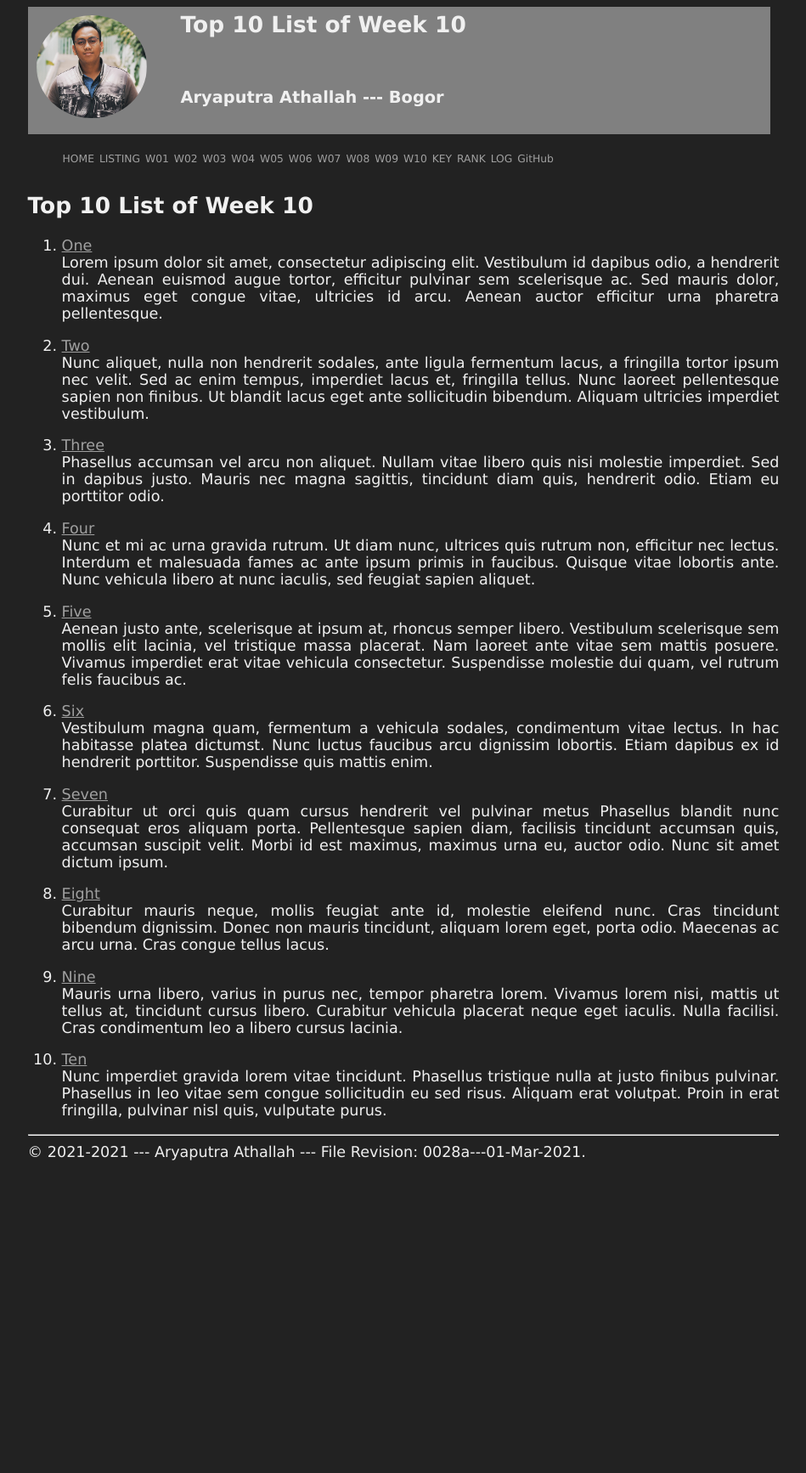
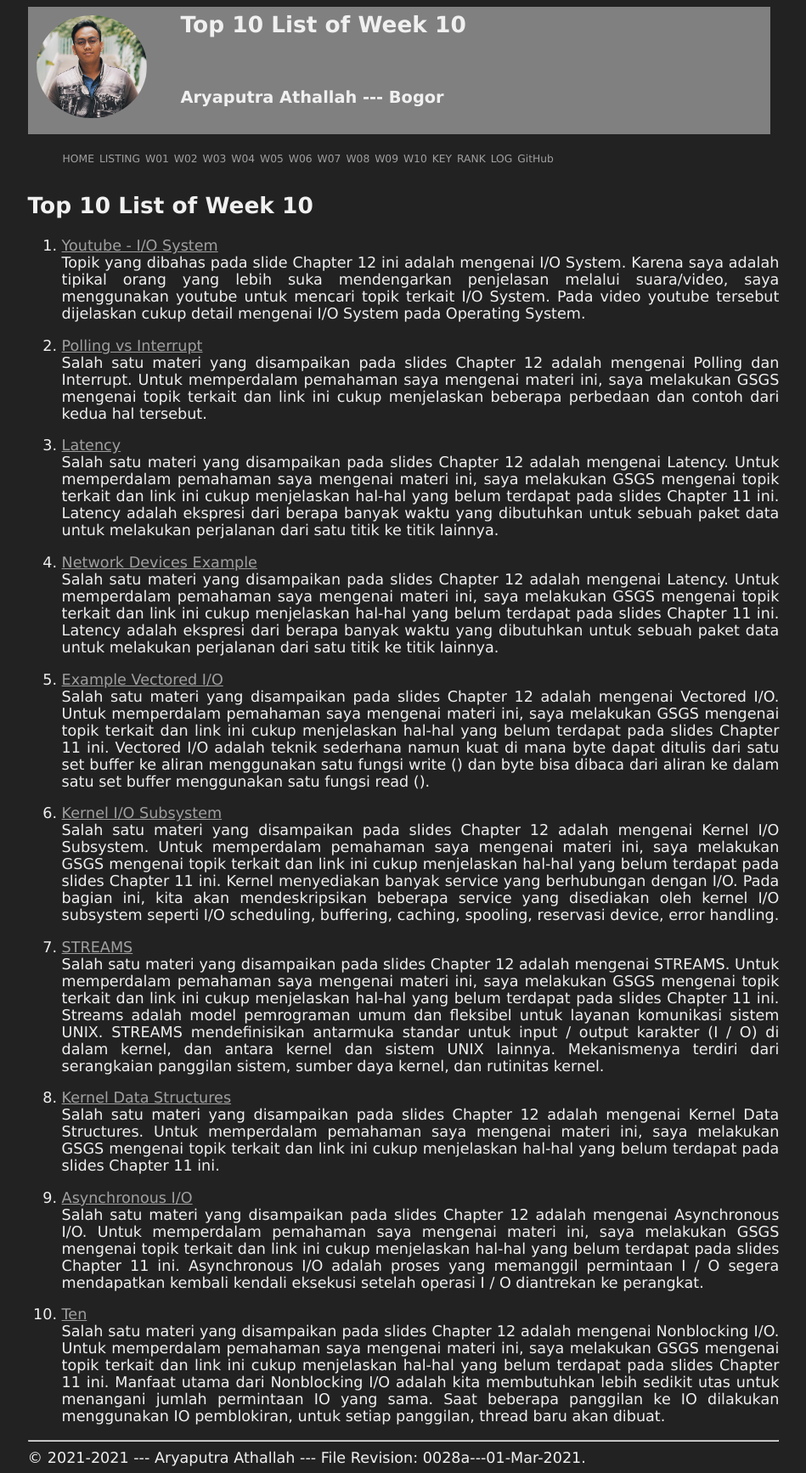
Before and after one commit to aryaputr213/os211, a Jekyll site: the page built from w10.md, in a window 1280 px wide. Shown: the whole page at 85% size, without its empty margins (165-1114 px from the left). Built offline with Jekyll 4.4.1, drawn with Linux system fonts in a browser that asks for light colours; our own code applies the rules of GitHub Pages for plain Markdown files; before the commit the page ends 1374 px from its top, so only the background shows below that.

Commit message:
w10 quiz

```diff
--- /dev/null
+++ b/QUIZ/W10/W10Q02.txt
@@ -0,0 +1 @@
+ZCZC W10 Q02 aryaputr213 aryaputr213 3229-9460
--- a/TXT/myrank.txt
+++ b/TXT/myrank.txt
@@ -23,3 +23,6 @@ ZCZC W07 asfiowilma
 ZCZC W08 aryudaokta
 ZCZC W08 bimabr
 ZCZC W08 bintangdom
+ZCZC W09 azricot
+ZCZC W09 astriddiany
+ZCZC W09 blopblipblap
--- a/w10.md
+++ b/w10.md
@@ -5,72 +5,32 @@ permalink: /W10/
 
 # Top 10 List of Week 10
 
-1. [One](https://en.wikipedia.org/wiki/1)<br>
-Lorem ipsum dolor sit amet, consectetur adipiscing elit.
-Vestibulum id dapibus odio, a hendrerit dui.
-Aenean euismod augue tortor, efficitur pulvinar sem scelerisque ac.
-Sed mauris dolor, maximus eget congue vitae, ultricies id arcu.
-Aenean auctor efficitur urna pharetra pellentesque.
+1. [Youtube - I/O System](https://www.youtube.com/watch?v=F18RiREDkwE)<br>
+Topik yang dibahas pada slide Chapter 12 ini adalah mengenai I/O System. Karena saya adalah tipikal orang yang lebih suka mendengarkan penjelasan melalui suara/video, saya menggunakan youtube untuk mencari topik terkait I/O System. Pada video youtube tersebut dijelaskan cukup detail mengenai I/O System pada Operating System.
 
-2. [Two](https://en.wikipedia.org/wiki/2)<br>
-Nunc aliquet, nulla non hendrerit sodales, ante ligula fermentum lacus, a fringilla tortor ipsum nec velit.
-Sed ac enim tempus, imperdiet lacus et, fringilla tellus.
-Nunc laoreet pellentesque sapien non finibus.
-Ut blandit lacus eget ante sollicitudin bibendum.
-Aliquam ultricies imperdiet vestibulum.
+2. [Polling vs Interrupt](https://www.geeksforgeeks.org/difference-between-interrupt-and-polling/)<br>
+Salah satu materi yang disampaikan pada slides Chapter 12 adalah mengenai Polling dan Interrupt. Untuk memperdalam pemahaman saya mengenai materi ini, saya melakukan GSGS mengenai topik terkait dan link ini cukup menjelaskan beberapa perbedaan dan contoh dari kedua hal tersebut.
 
-3. [Three](https://en.wikipedia.org/wiki/3)<br>
-Phasellus accumsan vel arcu non aliquet.
-Nullam vitae libero quis nisi molestie imperdiet.
-Sed in dapibus justo.
-Mauris nec magna sagittis, tincidunt diam quis, hendrerit odio.
-Etiam eu porttitor odio.
+3. [Latency](https://whatis.techtarget.com/definition/latency)<br>
+Salah satu materi yang disampaikan pada slides Chapter 12 adalah mengenai Latency. Untuk memperdalam pemahaman saya mengenai materi ini, saya melakukan GSGS mengenai topik terkait dan link ini cukup menjelaskan hal-hal yang belum terdapat pada slides Chapter 11 ini. Latency adalah ekspresi dari berapa banyak waktu yang dibutuhkan untuk sebuah paket data untuk melakukan perjalanan dari satu titik ke titik lainnya.
 
-4. [Four](https://en.wikipedia.org/wiki/4)<br>
-Nunc et mi ac urna gravida rutrum.
-Ut diam nunc, ultrices quis rutrum non, efficitur nec lectus.
-Interdum et malesuada fames ac ante ipsum primis in faucibus.
-Quisque vitae lobortis ante.
-Nunc vehicula libero at nunc iaculis, sed feugiat sapien aliquet.
+4. [Network Devices Example](https://blog.netwrix.com/2019/01/08/network-devices-explained/)<br>
+Salah satu materi yang disampaikan pada slides Chapter 12 adalah mengenai Latency. Untuk memperdalam pemahaman saya mengenai materi ini, saya melakukan GSGS mengenai topik terkait dan link ini cukup menjelaskan hal-hal yang belum terdapat pada slides Chapter 11 ini. Latency adalah ekspresi dari berapa banyak waktu yang dibutuhkan untuk sebuah paket data untuk melakukan perjalanan dari satu titik ke titik lainnya.
 
-5. [Five](https://en.wikipedia.org/wiki/5)<br>
-Aenean justo ante, scelerisque at ipsum at, rhoncus semper libero.
-Vestibulum scelerisque sem mollis elit lacinia, vel tristique massa placerat.
-Nam laoreet ante vitae sem mattis posuere.
-Vivamus imperdiet erat vitae vehicula consectetur.
-Suspendisse molestie dui quam, vel rutrum felis faucibus ac.
+5. [Example Vectored I/O](https://www.javatpoint.com/scatter-gather-or-vectored-input-output)<br>
+Salah satu materi yang disampaikan pada slides Chapter 12 adalah mengenai Vectored I/O. Untuk memperdalam pemahaman saya mengenai materi ini, saya melakukan GSGS mengenai topik terkait dan link ini cukup menjelaskan hal-hal yang belum terdapat pada slides Chapter 11 ini. Vectored I/O adalah teknik sederhana namun kuat di mana byte dapat ditulis dari satu set buffer ke aliran menggunakan satu fungsi write () dan byte bisa dibaca dari aliran ke dalam satu set buffer menggunakan satu fungsi read ().
 
-6. [Six](https://en.wikipedia.org/wiki/6)<br>
-Vestibulum magna quam, fermentum a vehicula sodales, condimentum vitae lectus.
-In hac habitasse platea dictumst.
-Nunc luctus faucibus arcu dignissim lobortis.
-Etiam dapibus ex id hendrerit porttitor.
-Suspendisse quis mattis enim.
+6. [Kernel I/O Subsystem](https://iim6.tripod.com/ibam-os-html/x6158.html)<br>
+Salah satu materi yang disampaikan pada slides Chapter 12 adalah mengenai Kernel I/O Subsystem. Untuk memperdalam pemahaman saya mengenai materi ini, saya melakukan GSGS mengenai topik terkait dan link ini cukup menjelaskan hal-hal yang belum terdapat pada slides Chapter 11 ini. Kernel menyediakan banyak service yang berhubungan dengan I/O. Pada bagian ini, kita akan mendeskripsikan beberapa service yang disediakan oleh kernel I/O subsystem seperti I/O scheduling, buffering, caching, spooling, reservasi device, error handling.
 
-7. [Seven](https://en.wikipedia.org/wiki/7)<br>
-Curabitur ut orci quis quam cursus hendrerit vel pulvinar metus
-Phasellus blandit nunc consequat eros aliquam porta.
-Pellentesque sapien diam, facilisis tincidunt accumsan quis, accumsan suscipit velit.
-Morbi id est maximus, maximus urna eu, auctor odio.
-Nunc sit amet dictum ipsum.
+7. [STREAMS](https://docs.oracle.com/cd/E26502_01/html/E35856/overvw1-1.html#:~:text=STREAMS)<br>
+Salah satu materi yang disampaikan pada slides Chapter 12 adalah mengenai STREAMS. Untuk memperdalam pemahaman saya mengenai materi ini, saya melakukan GSGS mengenai topik terkait dan link ini cukup menjelaskan hal-hal yang belum terdapat pada slides Chapter 11 ini. Streams adalah model pemrograman umum dan fleksibel untuk layanan komunikasi sistem UNIX. STREAMS mendefinisikan antarmuka standar untuk input / output karakter (I / O) di dalam kernel, dan antara kernel dan sistem UNIX lainnya. Mekanismenya terdiri dari serangkaian panggilan sistem, sumber daya kernel, dan rutinitas kernel.
 
-8. [Eight](https://en.wikipedia.org/wiki/8)<br>
-Curabitur mauris neque, mollis feugiat ante id, molestie eleifend nunc.
-Cras tincidunt bibendum dignissim.
-Donec non mauris tincidunt, aliquam lorem eget, porta odio.
-Maecenas ac arcu urna.
-Cras congue tellus lacus.
+8. [Kernel Data Structures](https://notes.eddyerburgh.me/operating-systems/linux/kernel-data-structures)<br>
+Salah satu materi yang disampaikan pada slides Chapter 12 adalah mengenai Kernel Data Structures. Untuk memperdalam pemahaman saya mengenai materi ini, saya melakukan GSGS mengenai topik terkait dan link ini cukup menjelaskan hal-hal yang belum terdapat pada slides Chapter 11 ini.
 
-9. [Nine](https://en.wikipedia.org/wiki/9)<br>
-Mauris urna libero, varius in purus nec, tempor pharetra lorem.
-Vivamus lorem nisi, mattis ut tellus at, tincidunt cursus libero.
-Curabitur vehicula placerat neque eget iaculis.
-Nulla facilisi.
-Cras condimentum leo a libero cursus lacinia.
+9. [Asynchronous I/O](https://www3.physnet.uni-hamburg.de/physnet/Tru64-Unix/HTML/APS33DTE/DOCU_008.HTM)<br>
+Salah satu materi yang disampaikan pada slides Chapter 12 adalah mengenai Asynchronous I/O. Untuk memperdalam pemahaman saya mengenai materi ini, saya melakukan GSGS mengenai topik terkait dan link ini cukup menjelaskan hal-hal yang belum terdapat pada slides Chapter 11 ini. Asynchronous I/O adalah proses yang memanggil permintaan I / O segera mendapatkan kembali kendali eksekusi setelah operasi I / O diantrekan ke perangkat.
 
-10. [Ten](https://en.wikipedia.org/wiki/10)<br>
-Nunc imperdiet gravida lorem vitae tincidunt.
-Phasellus tristique nulla at justo finibus pulvinar.
-Phasellus in leo vitae sem congue sollicitudin eu sed risus.
-Aliquam erat volutpat.
-Proin in erat fringilla, pulvinar nisl quis, vulputate purus.
+10. [Ten](https://medium.com/ing-blog/how-does-non-blocking-io-work-under-the-hood-6299d2953c74#:)<br>
+Salah satu materi yang disampaikan pada slides Chapter 12 adalah mengenai Nonblocking I/O. Untuk memperdalam pemahaman saya mengenai materi ini, saya melakukan GSGS mengenai topik terkait dan link ini cukup menjelaskan hal-hal yang belum terdapat pada slides Chapter 11 ini. Manfaat utama dari Nonblocking I/O adalah kita membutuhkan lebih sedikit utas untuk menangani jumlah permintaan IO yang sama. Saat beberapa panggilan ke IO dilakukan menggunakan IO pemblokiran, untuk setiap panggilan, thread baru akan dibuat.
```
Also changed, not shown: TXT/mylog.txt (+13 -0 lines).
